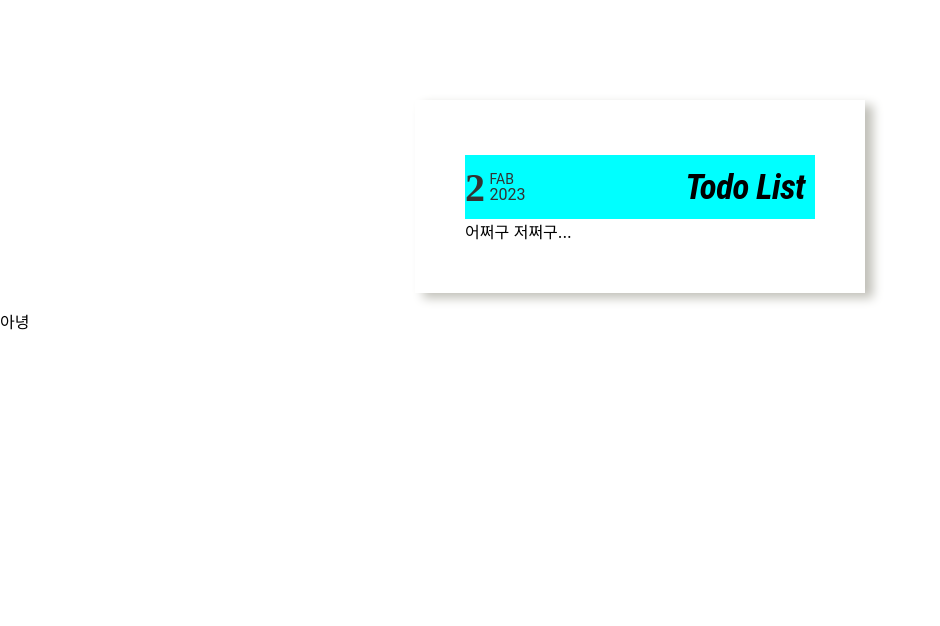
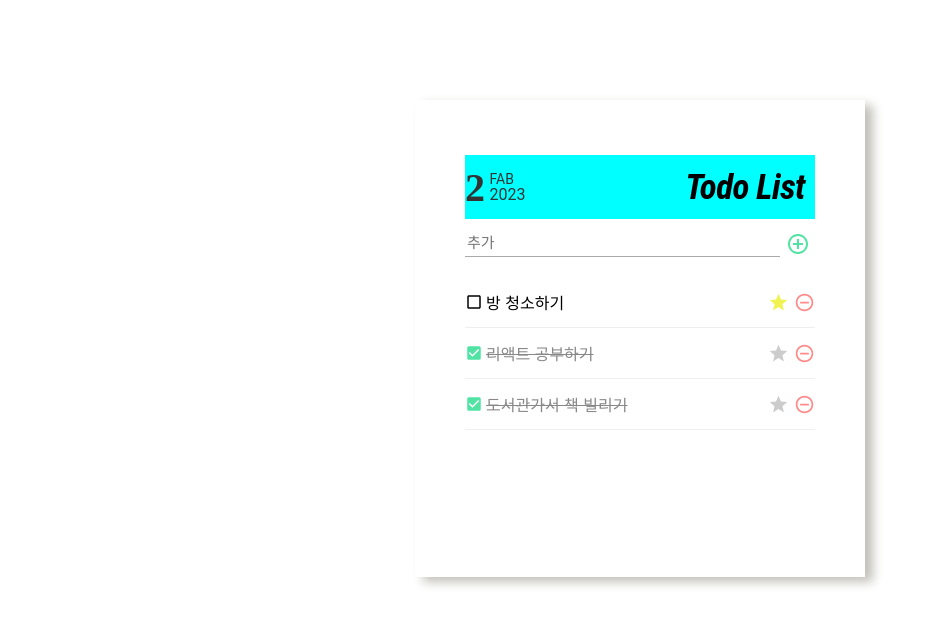
Before and after one commit to Korealhk/Todo_list, a React (Create React App) app in the folder todo_list_master/: page / in a window 1280 px wide. Shown: the top 626 px of the page, without its empty margins (0-940 px from the left). Built offline with nearby package versions, Linux system fonts and the light colour scheme; the HTML template or start-up script is replaced by a standard one.

Commit message:
- 제목 : 리스트 추가, 리스트 목록
- 내용 : Todo Add, Todo List, Todo Object 를 생성하여
             리스트만 표출하기 까지 완성

```diff
--- a/todo_list_master/package.json
+++ b/todo_list_master/package.json
@@ -6,9 +6,11 @@
     "@testing-library/jest-dom": "^5.16.5",
     "@testing-library/react": "^13.4.0",
     "@testing-library/user-event": "^13.5.0",
+    "classnames": "^2.3.2",
     "node-sass": "^8.0.0",
     "react": "^18.2.0",
     "react-dom": "^18.2.0",
+    "react-icons": "^4.7.1",
     "react-scripts": "5.0.1",
     "web-vitals": "^2.1.4"
   },
--- a/todo_list_master/src/App.js
+++ b/todo_list_master/src/App.js
@@ -1,15 +1,59 @@
-import React, { Component } from 'react';
-import './App.css';
+import React, { useCallback, useRef, useState } from "react";
+import TodoAdd from './Component/TodoAdd';
 import TodoListTemplate from './Component/TodoListTemplate';
+import TodoList from "./Component/TodoList";
 
-class App extends Component{
-  render() {
-    return(
-      <div>
-        <TodoListTemplate />
-        <p> 아녕 </p>
-      </div>
-    );
-  }
-}
+const App = () => {
+  const [todos, setTodos] = useState([
+    {
+      id: 1,
+      text: '리액트 공부하기',
+      checked: true,
+      star: false,
+    },
+    {
+      id: 2,
+      text: '도서관가서 책 빌리기',
+      checked: true,
+      star: false,
+    },
+    {
+      id: 3,
+      text: '방 청소하기',
+      checked: false,
+      star: true,
+    },
+  ]);
+
+  const nextID = useRef(4);
+
+  const onAdd = useCallback( text => {
+    const todo ={
+      id : nextID.current,
+      text,
+      checked : false,
+    };
+    setTodos(todos.concat(todo));
+  },
+  [todos]
+  );
+
+  const onRemove = useCallback();
+  const onCheck = useCallback();
+  const onImportent = useCallback();
+
+  console.log("App");
+  console.log(todos);
+  return (
+    <TodoListTemplate>
+      <TodoAdd onAdd={onAdd}/>
+      <TodoList
+        todos={todos}
+        onRemove={onRemove}
+        onCheck={onCheck}
+        onImportent={onImportent}
+      />
+    </TodoListTemplate>
+  );
+};
 export default App;
--- /dev/null
+++ b/todo_list_master/src/Component/TodoAdd.js
@@ -0,0 +1,41 @@
+import React, { useCallback, useState } from "react";
+import { MdAddCircleOutline } from "react-icons/md";
+import "./TodoAdd.scss";
+
+const TodoAdd = ({onAdd}) => {
+
+    const [value, setValue] = useState("");
+
+    const onChange = useCallback( e => {
+        console.log(e.target.value);
+        setValue(e.target.value);
+    },
+    []
+    );
+
+    const onSubmit = useCallback( e=> {
+        console.log(e.tart.value);
+        e.preventDefault();
+        onAdd(value)
+        setValue("");
+    },
+    [onAdd, value]
+    );
+
+    console.log("TodoAdd");
+    return (
+        <form className="TodoAdd" onSubmit={onSubmit}>
+            <input
+                placeholder="추가"
+                value = {value}
+                onChange={onChange}
+            />
+            <button type="submit">
+                <MdAddCircleOutline />
+            </button>
+        </form>
+    );
+}
+
+
+export default TodoAdd;
--- /dev/null
+++ b/todo_list_master/src/Component/TodoAdd.scss
@@ -0,0 +1,34 @@
+
+.TodoAdd {
+    display: flex;
+    padding: 12px 0 20px;
+
+    input {
+        flex:1;
+        line-height: 1.5;
+        outline: none;
+        border: none;
+        font-size: 15px;
+        color: blue;
+        border-bottom: 1px solid #aaa;
+
+
+        &::placeholder {
+            font-weight: 300;
+        }
+    }
+
+    button {
+        display: flex;
+        padding-right: 5px;
+        border: none;
+        background: none;
+        outline: none;
+        cursor: pointer;
+
+        svg {
+            color: #50e3a4;
+            font-size: 24px;
+        }
+    }
+}
--- /dev/null
+++ b/todo_list_master/src/Component/TodoList.js
@@ -0,0 +1,25 @@
+import React from "react";
+import "./TodoList.scss";
+import TodoObject from "./TodoObject";
+
+const TodoList = ({ todos, onRemove , onImportent, onCheck}) => {
+
+    console.log("TodoList");
+    console.log(todos);
+    return (
+        <div className="TodoList">
+            {todos.map(todo =>(
+                <TodoObject
+                todo = {todo}
+                key = {todo.id}
+                onRemove = {onRemove}
+                onCheck = {onCheck}
+                onImportent = {onImportent}
+                />
+            ))}
+        </div>
+    );
+};
+
+
+export default TodoList;
--- /dev/null
+++ b/todo_list_master/src/Component/TodoList.scss
@@ -0,0 +1,6 @@
+.TodoList{
+    display: flex;
+    flex-direction: column;
+    height: 250px;
+    overflow: auto;
+}
--- a/todo_list_master/src/Component/TodoListTemplate.js
+++ b/todo_list_master/src/Component/TodoListTemplate.js
@@ -9,6 +9,7 @@ const TodoListTemplate = ({ children }) => {
     const month = monthNames[date.getMonth()];
     const day = date.getDate();
 
+    console.log("TodoListTemplate");
 
   return (
     <div className="TodoListTemplate">
@@ -24,7 +25,7 @@ const TodoListTemplate = ({ children }) => {
         </div>
         <div className="title">Todo List</div>
       </div>
-      <div className="">어쩌구 저쩌구...</div>
+      <div className="">{children}</div>
     </div>
   );
 };
--- /dev/null
+++ b/todo_list_master/src/Component/TodoObject.js
@@ -0,0 +1,33 @@
+import React from "react";
+import "./TodoObject.scss";
+import cn from "classnames";
+import {
+    MdCheckBoxOutlineBlank,
+    MdCheckBox,
+    MdRemoveCircleOutline,
+    MdStar,
+} from "react-icons/md";
+
+
+const TodoObject = ({ todo, onRemove, onCheck, onImportent }) =>{
+    const { id, text, checked, star } = todo;
+
+    console.log("todoObject");
+    console.log(todo);
+    return (
+        <div className={cn("TodoObject", {star})}>
+            <div className={cn("checkbox" , {checked})} onClick={() => onCheck(id)}>
+                {checked ? <MdCheckBox/> : <MdCheckBoxOutlineBlank/> }
+                <div className="text">{text}</div>
+            </div>
+            <div className={cn("importent", {star})} onClick={ () => onImportent(id)}>
+                <MdStar />
+            </div>
+            <div className="remove" onClick={() => onRemove(id)}>
+                <MdRemoveCircleOutline />
+            </div>
+        </div>
+    );
+};
+
+export default TodoObject;
--- /dev/null
+++ b/todo_list_master/src/Component/TodoObject.scss
@@ -0,0 +1,67 @@
+.TodoObject{
+    display: flex;
+    align-items: center;
+    padding: 13px 0;
+    border-bottom:  1px solid #eee;
+    color: black;
+
+    &.star{
+        order: -1;
+    }
+
+    .checkbox{
+        display: flex;
+        flex: 1;
+        align-items: center;
+        cursor: pointer;
+
+        svg {
+            font-size : 18px;
+        }
+
+        .text {
+            flex: 1;
+            margin-left : 3px;
+        }
+
+
+        &.checked {
+            svg {
+                color : #50e3a4;
+            }
+
+            .text {
+                color : #888;
+                text-decoration: line-through;
+            }
+        }
+    }
+
+    .importent {
+        display: flex;
+        color: #ccc;
+        font-size: 21px;
+        cursor: pointer;
+
+        &:hover {
+            color: #f0f351;
+          }
+
+        &.star {
+            color:#f0f351;
+        }
+    }
+
+    .remove {
+            display: flex;
+            margin-left: 5px;
+            color: #ff6b6bc9;
+            font-size: 21px;
+            cursor: pointer;
+
+            &:hover{
+                color: #ff6b6b;
+            }
+    }
+
+}
```
Also changed, not shown: 2 other files (tests, documents, lock files or other folders).
